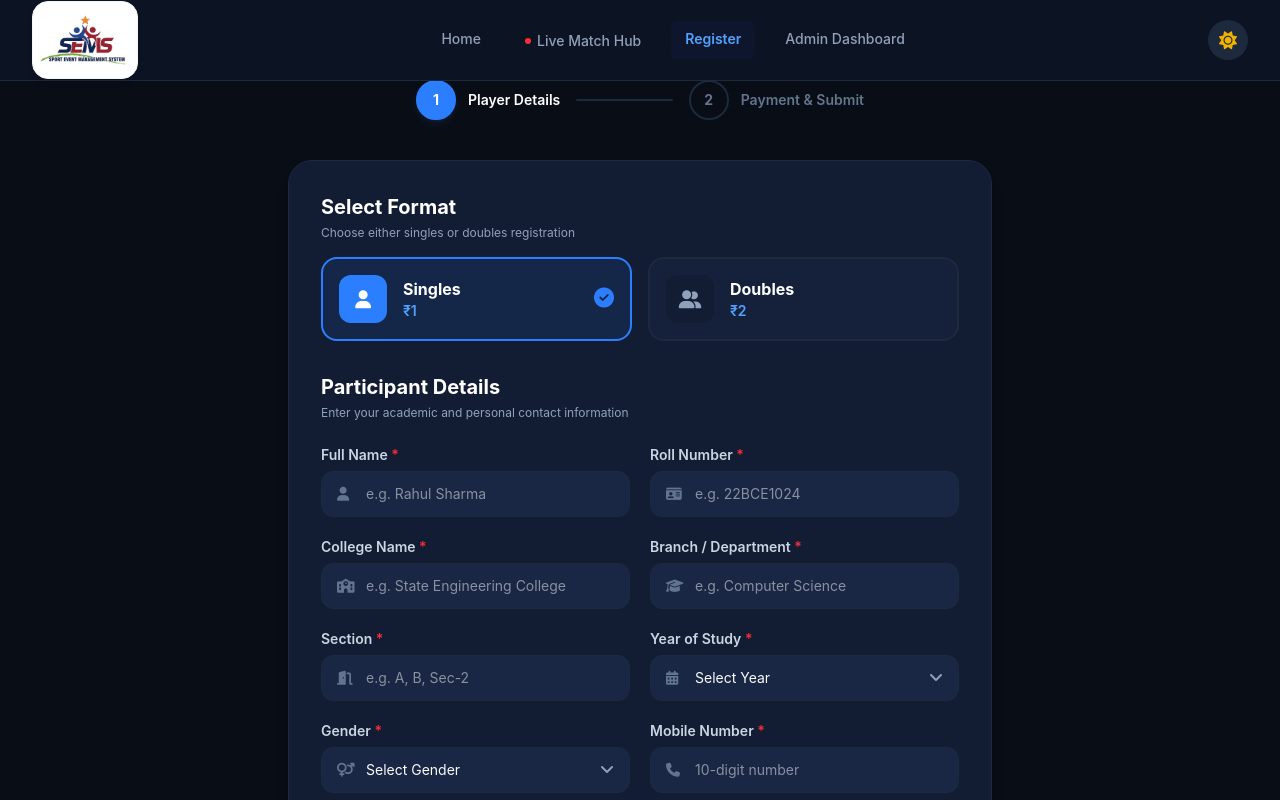
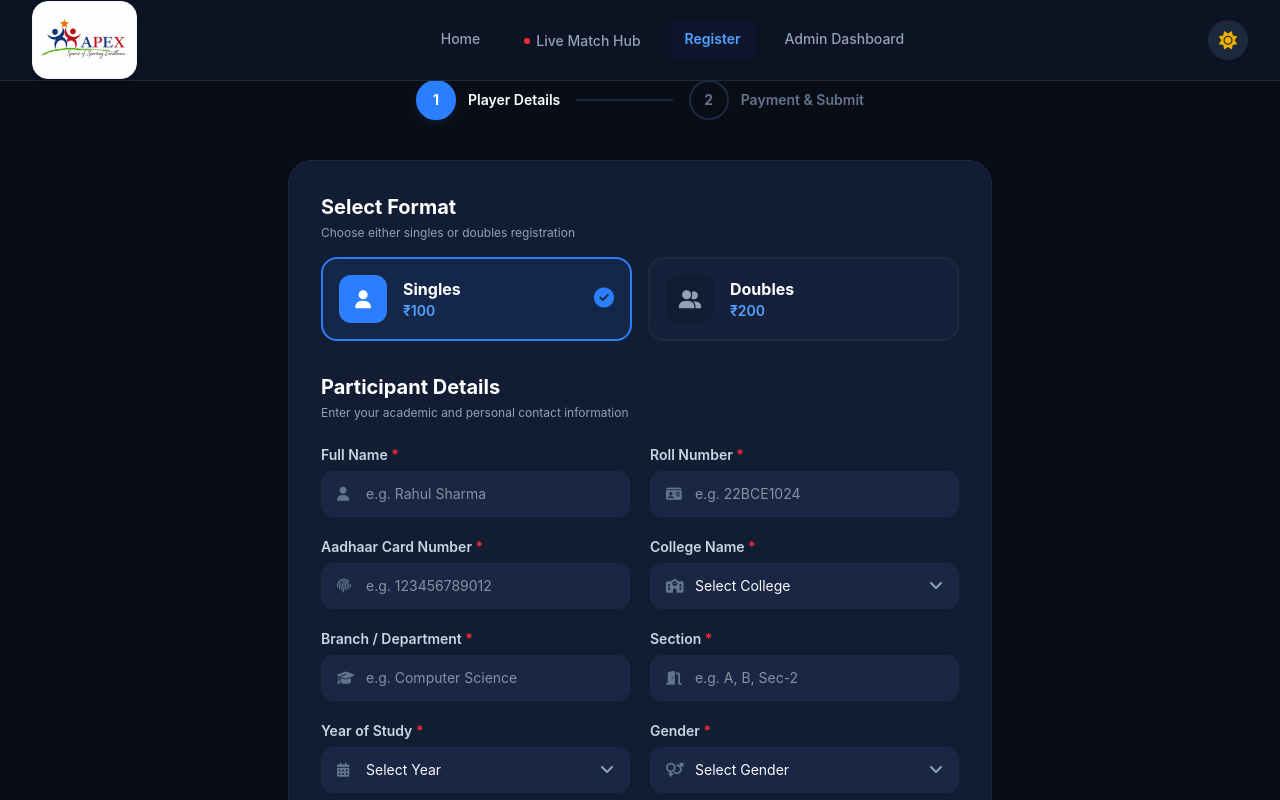
Before and after one commit to aksankit2005/SEMS-TT-REACT, a React (Vite) app: page /register in a window 1280 px wide. Shown: the top 800 px of the page. Built offline with nearby package versions, Linux system fonts and the light colour scheme.

Commit message:
add logo

```diff
--- a/src/pages/Home.jsx
+++ b/src/pages/Home.jsx
@@ -73,15 +73,15 @@ export const Home = () => {
             {/* Combined Stats Grid overlay */}
             <div className="grid grid-cols-3 gap-3 max-w-md pt-2">
               <div className="bg-white/10 backdrop-blur-sm border border-white/10 p-3 rounded-xl hover:border-blue-400/30 transition-all duration-300">
-                <span className="block font-outfit text-lg sm:text-xl font-bold text-blue-400">₹1</span>
+                <span className="block font-outfit text-lg sm:text-xl font-bold text-blue-400">₹100</span>
                 <span className="text-[10px] sm:text-xs font-semibold text-slate-300">Singles Entry</span>
               </div>
               <div className="bg-white/10 backdrop-blur-sm border border-white/10 p-3 rounded-xl hover:border-blue-400/30 transition-all duration-300">
-                <span className="block font-outfit text-lg sm:text-xl font-bold text-blue-400">₹2</span>
+                <span className="block font-outfit text-lg sm:text-xl font-bold text-blue-400">₹200</span>
                 <span className="text-[10px] sm:text-xs font-semibold text-slate-300">Doubles Entry</span>
               </div>
               <div className="bg-white/10 backdrop-blur-sm border border-white/10 p-3 rounded-xl hover:border-blue-400/30 transition-all duration-300">
-                <span className="block font-outfit text-lg sm:text-xl font-bold text-blue-400">18 July</span>
+                <span className="block font-outfit text-lg sm:text-xl font-bold text-blue-400">19 July</span>
                 <span className="text-[10px] sm:text-xs font-semibold text-slate-300">Reg. Deadline</span>
               </div>
             </div>
--- a/src/pages/Register.jsx
+++ b/src/pages/Register.jsx
@@ -1,4 +1,4 @@
-import React, { useState, useEffect } from 'react';
+import React, { useState } from 'react';
 import { useToast } from '../context/ToastContext';
 
 const GOOGLE_SCRIPT_URL = "https://script.google.com/macros/s/AKfycbwQBRLpFgY0Q9QyDjntvbVdRmcxtmuG_lZI86WhtMFT6QhpPhfRequlQ_I4uZm3vEnhaA/exec";
@@ -16,6 +16,7 @@ export const Register = () => {
   const [formData, setFormData] = useState({
     fullName: '',
     rollNumber: '',
+    aadhaarNumber: '',
     collegeName: '',
     branch: '',
     section: '',
@@ -25,6 +26,7 @@ export const Register = () => {
     emailAddress: '',
     partnerName: '',
     partnerRollNumber: '',
+    partnerAadhaar: '',
     partnerCollege: '',
     partnerBranch: '',
     partnerSection: '',
@@ -46,7 +48,14 @@ export const Register = () => {
   // Handle Text inputs
   const handleInputChange = (e) => {
     const { name, value } = e.target;
-    setFormData((prev) => ({ ...prev, [name]: value }));
+
+    // Numeric-only filter for Aadhaar Card Number
+    if (name === "aadhaarNumber" || name === "partnerAadhaar") {
+      const numericValue = value.replace(/\D/g, '').slice(0, 12);
+      setFormData((prev) => ({ ...prev, [name]: numericValue }));
+    } else {
+      setFormData((prev) => ({ ...prev, [name]: value }));
+    }
 
     // Clear validation error on change
     if (errors[name]) {
@@ -59,6 +68,7 @@ export const Register = () => {
     const tempErrors = {};
     const phonePattern = /^[6-9]\d{9}$/;
     const emailPattern = /^[^\s@]+@[^\s@]+\.[^\s@]+$/;
+    const aadhaarPattern = /^\d{12}$/;
 
     if (!formData.fullName.trim()) tempErrors.fullName = "Full Name is required";
     if (!formData.rollNumber.trim()) tempErrors.rollNumber = "Roll Number is required";
@@ -67,6 +77,12 @@ export const Register = () => {
     if (!formData.section.trim()) tempErrors.section = "Section is required";
     if (!formData.year) tempErrors.year = "Year of study is required";
     if (!formData.gender) tempErrors.gender = "Gender is required";
+
+    if (!formData.aadhaarNumber.trim()) {
+      tempErrors.aadhaarNumber = "Aadhaar Card Number is required";
+    } else if (!aadhaarPattern.test(formData.aadhaarNumber.trim())) {
+      tempErrors.aadhaarNumber = "Aadhaar must be exactly 12 numeric digits";
+    }
 
     if (!formData.mobileNumber.trim()) {
       tempErrors.mobileNumber = "Mobile Number is required";
@@ -88,6 +104,12 @@ export const Register = () => {
       if (!formData.partnerBranch.trim()) tempErrors.partnerBranch = "Partner Branch is required";
       if (!formData.partnerSection.trim()) tempErrors.partnerSection = "Partner Section is required";
       if (!formData.partnerYear) tempErrors.partnerYear = "Partner Year is required";
+
+      if (!formData.partnerAadhaar.trim()) {
+        tempErrors.partnerAadhaar = "Partner Aadhaar Card Number is required";
+      } else if (!aadhaarPattern.test(formData.partnerAadhaar.trim())) {
+        tempErrors.partnerAadhaar = "Partner Aadhaar must be exactly 12 numeric digits";
+      }
 
       if (!formData.partnerMobile.trim()) {
         tempErrors.partnerMobile = "Partner Mobile Number is required";
@@ -132,7 +154,7 @@ export const Register = () => {
     }
 
     setLoading(true);
-    const amount = gameCategory === 'doubles' ? 2 : 1;
+    const amount = gameCategory === 'doubles' ? 200 : 100;
 
     try {
       // 1. Request Razorpay Order ID from Google Apps Script Backend
@@ -196,8 +218,8 @@ export const Register = () => {
 
               // Reset state forms
               setFormData({
-                fullName: '', rollNumber: '', collegeName: '', branch: '', section: '', year: '', gender: '', mobileNumber: '', emailAddress: '',
-                partnerName: '', partnerRollNumber: '', partnerCollege: '', partnerBranch: '', partnerSection: '', partnerYear: '', partnerMobile: '', partnerEmail: ''
+                fullName: '', rollNumber: '', aadhaarNumber: '', collegeName: '', branch: '', section: '', year: '', gender: '', mobileNumber: '', emailAddress: '',
+                partnerName: '', partnerRollNumber: '', partnerAadhaar: '', partnerCollege: '', partnerBranch: '', partnerSection: '', partnerYear: '', partnerMobile: '', partnerEmail: ''
               });
               setCurrentStep(1);
             } else {
@@ -305,7 +327,7 @@ export const Register = () => {
                     </div>
                     <div className="flex flex-col text-left">
                       <span className="font-outfit font-bold text-slate-900 dark:text-white">Singles</span>
-                      <span className="text-sm font-semibold text-blue-500 dark:text-blue-400">₹1</span>
+                      <span className="text-sm font-semibold text-blue-500 dark:text-blue-400">₹100</span>
                     </div>
                     {gameCategory === 'singles' && (
                       <div className="ml-auto text-blue-500"><i className="fa-solid fa-circle-check text-xl"></i></div>
@@ -333,7 +355,7 @@ export const Register = () => {
                     </div>
                     <div className="flex flex-col text-left">
                       <span className="font-outfit font-bold text-slate-900 dark:text-white">Doubles</span>
-                      <span className="text-sm font-semibold text-blue-500 dark:text-blue-400">₹2</span>
+                      <span className="text-sm font-semibold text-blue-500 dark:text-blue-400">₹200</span>
                     </div>
                     {gameCategory === 'doubles' && (
                       <div className="ml-auto text-blue-500"><i className="fa-solid fa-circle-check text-xl"></i></div>
@@ -395,23 +417,54 @@ export const Register = () => {
                   {errors.rollNumber && <span className="text-red-500 text-xs font-semibold">{errors.rollNumber}</span>}
                 </div>
 
-                {/* College Name */}
+                {/* Aadhaar Card Number */}
+                <div className="flex flex-col gap-1.5 text-left">
+                  <label className="text-sm font-semibold text-slate-700 dark:text-slate-300">
+                    Aadhaar Card Number <span className="text-red-500">*</span>
+                  </label>
+                  <div className="relative flex items-center">
+                    <i className="fa-solid fa-fingerprint absolute left-4 text-slate-400 dark:text-slate-500 text-sm"></i>
+                    <input
+                      type="text"
+                      name="aadhaarNumber"
+                      value={formData.aadhaarNumber}
+                      onChange={handleInputChange}
+                      placeholder="e.g. 123456789012"
+                      maxLength="12"
+                      className={`w-full bg-slate-50 dark:bg-[#1a2744] border rounded-xl py-3 pl-11 pr-4 text-sm outline-none transition-all ${
+                        errors.aadhaarNumber ? 'border-red-500 bg-red-500/5' : 'border-slate-200 dark:border-slate-800 focus:border-blue-500 focus:bg-white dark:focus:bg-[#121d33]'
+                      }`}
+                    />
+                  </div>
+                  {errors.aadhaarNumber && <span className="text-red-500 text-xs font-semibold">{errors.aadhaarNumber}</span>}
+                </div>
+
+                {/* College Name Dropdown */}
                 <div className="flex flex-col gap-1.5 text-left">
                   <label className="text-sm font-semibold text-slate-700 dark:text-slate-300">
                     College Name <span className="text-red-500">*</span>
                   </label>
-                  <div className="relative flex items-center">
+                  <div className="relative flex items-center after:content-['\f107'] after:font-black after:font-['Font_Awesome_6_Free'] after:absolute after:right-4 after:text-slate-400 after:pointer-events-none">
                     <i className="fa-solid fa-school absolute left-4 text-slate-400 dark:text-slate-500 text-sm"></i>
-                    <input
-                      type="text"
+                    <select
                       name="collegeName"
                       value={formData.collegeName}
                       onChange={handleInputChange}
-                      placeholder="e.g. State Engineering College"
-                      className={`w-full bg-slate-50 dark:bg-[#1a2744] border rounded-xl py-3 pl-11 pr-4 text-sm outline-none transition-all ${
+                      className={`w-full bg-slate-50 dark:bg-[#1a2744] border rounded-xl py-3 pl-11 pr-10 text-sm outline-none transition-all appearance-none cursor-pointer ${
                         errors.collegeName ? 'border-red-500 bg-red-500/5' : 'border-slate-200 dark:border-slate-800 focus:border-blue-500 focus:bg-white dark:focus:bg-[#121d33]'
                       }`}
-                    />
+                    >
+                      <option value="" disabled>Select College</option>
+                      <option value="MPEC">MPEC</option>
+                      <option value="MIPS">MIPS</option>
+                      <option value="MPCPS (KN142)">MPCPS (KN142)</option>
+                      <option value="MPCP">MPCP</option>
+                      <option value="MPCPS Pharmacy">MPCPS Pharmacy</option>
+                      <option value="MPDC">MPDC</option>
+                      <option value="MPCN & PS">MPCN & PS</option>
+                      <option value="MPAMC">MPAMC</option>
+                      <option value="MPCAMS">MPCAMS</option>
+                    </select>
                   </div>
                   {errors.collegeName && <span className="text-red-500 text-xs font-semibold">{errors.collegeName}</span>}
                 </div>
@@ -458,7 +511,7 @@ export const Register = () => {
                   {errors.section && <span className="text-red-500 text-xs font-semibold">{errors.section}</span>}
                 </div>
 
-                {/* Year */}
+                {/* Year Dropdown */}
                 <div className="flex flex-col gap-1.5 text-left">
                   <label className="text-sm font-semibold text-slate-700 dark:text-slate-300">
                     Year of Study <span className="text-red-500">*</span>
@@ -478,6 +531,7 @@ export const Register = () => {
                       <option value="2nd Year">2nd Year</option>
                       <option value="3rd Year">3rd Year</option>
                       <option value="4th Year">4th Year</option>
+                      <option value="5th Year">5th Year</option>
                     </select>
                   </div>
                   {errors.year && <span className="text-red-500 text-xs font-semibold">{errors.year}</span>}
@@ -551,7 +605,7 @@ export const Register = () => {
               </div>
             </div>
 
-            {/* STEP 1.5: Doubles Team Member Details */}
+            {/* STEP 1.5: Doubles Team Partner Details */}
             {gameCategory === 'doubles' && (
               <div className="border-t border-slate-100 dark:border-slate-800/80 pt-6 mt-6 animate-slide-down">
                 <h3 className="font-outfit text-xl font-bold text-slate-900 dark:text-white mb-1">
@@ -604,23 +658,54 @@ export const Register = () => {
                     {errors.partnerRollNumber && <span className="text-red-500 text-xs font-semibold">{errors.partnerRollNumber}</span>}
                   </div>
 
-                  {/* Partner College */}
+                  {/* Partner Aadhaar Card Number */}
+                  <div className="flex flex-col gap-1.5 text-left">
+                    <label className="text-sm font-semibold text-slate-700 dark:text-slate-300">
+                      Partner Aadhaar Card Number <span className="text-red-500">*</span>
+                    </label>
+                    <div className="relative flex items-center">
+                      <i className="fa-solid fa-fingerprint absolute left-4 text-slate-400 dark:text-slate-500 text-sm"></i>
+                      <input
+                        type="text"
+                        name="partnerAadhaar"
+                        value={formData.partnerAadhaar}
+                        onChange={handleInputChange}
+                        placeholder="e.g. 987654321098"
+                        maxLength="12"
+                        className={`w-full bg-slate-50 dark:bg-[#1a2744] border rounded-xl py-3 pl-11 pr-4 text-sm outline-none transition-all ${
+                          errors.partnerAadhaar ? 'border-red-500 bg-red-500/5' : 'border-slate-200 dark:border-slate-800 focus:border-blue-500 focus:bg-white dark:focus:bg-[#121d33]'
+                        }`}
+                      />
+                    </div>
+                    {errors.partnerAadhaar && <span className="text-red-500 text-xs font-semibold">{errors.partnerAadhaar}</span>}
+                  </div>
+
+                  {/* Partner College Name Dropdown */}
                   <div className="flex flex-col gap-1.5 text-left">
                     <label className="text-sm font-semibold text-slate-700 dark:text-slate-300">
                       Partner College Name <span className="text-red-500">*</span>
                     </label>
-                    <div className="relative flex items-center">
+                    <div className="relative flex items-center after:content-['\f107'] after:font-black after:font-['Font_Awesome_6_Free'] after:absolute after:right-4 after:text-slate-400 after:pointer-events-none">
                       <i className="fa-solid fa-school absolute left-4 text-slate-400 dark:text-slate-500 text-sm"></i>
-                      <input
-                        type="text"
+                      <select
                         name="partnerCollege"
                         value={formData.partnerCollege}
                         onChange={handleInputChange}
-                        placeholder="e.g. State Engineering College"
-                        className={`w-full bg-slate-50 dark:bg-[#1a2744] border rounded-xl py-3 pl-11 pr-4 text-sm outline-none transition-all ${
+                        className={`w-full bg-slate-50 dark:bg-[#1a2744] border rounded-xl py-3 pl-11 pr-10 text-sm outline-none transition-all appearance-none cursor-pointer ${
                           errors.partnerCollege ? 'border-red-500 bg-red-500/5' : 'border-slate-200 dark:border-slate-800 focus:border-blue-500 focus:bg-white dark:focus:bg-[#121d33]'
                         }`}
-                      />
+                      >
+                        <option value="" disabled>Select College</option>
+                        <option value="MPEC">MPEC</option>
+                        <option value="MIPS">MIPS</option>
+                        <option value="MPCPS (KN142)">MPCPS (KN142)</option>
+                        <option value="MPCP">MPCP</option>
+                        <option value="MPCPS Pharmacy">MPCPS Pharmacy</option>
+                        <option value="MPDC">MPDC</option>
+                        <option value="MPCN & PS">MPCN & PS</option>
+                        <option value="MPAMC">MPAMC</option>
+                        <option value="MPCAMS">MPCAMS</option>
+                      </select>
                     </div>
                     {errors.partnerCollege && <span className="text-red-500 text-xs font-semibold">{errors.partnerCollege}</span>}
                   </div>
@@ -667,7 +752,7 @@ export const Register = () => {
                     {errors.partnerSection && <span className="text-red-500 text-xs font-semibold">{errors.partnerSection}</span>}
                   </div>
 
-                  {/* Partner Year */}
+                  {/* Partner Year Dropdown */}
                   <div className="flex flex-col gap-1.5 text-left">
                     <label className="text-sm font-semibold text-slate-700 dark:text-slate-300">
                       Partner Year <span className="text-red-500">*</span>
@@ -687,6 +772,7 @@ export const Register = () => {
                         <option value="2nd Year">2nd Year</option>
                         <option value="3rd Year">3rd Year</option>
                         <option value="4th Year">4th Year</option>
+                        <option value="5th Year">5th Year</option>
                       </select>
                     </div>
                     {errors.partnerYear && <span className="text-red-500 text-xs font-semibold">{errors.partnerYear}</span>}
@@ -766,7 +852,7 @@ export const Register = () => {
                 <div className="flex justify-between items-center border-b border-dashed border-slate-200 dark:border-slate-800 pb-4 mb-6">
                   <span className="font-outfit font-bold text-slate-950 dark:text-slate-100 text-lg">Entry Fee Amount</span>
                   <span className="font-outfit text-3xl font-extrabold text-green-500 dark:text-green-400">
-                    ₹{gameCategory === 'doubles' ? '2' : '1'}
+                    ₹{gameCategory === 'doubles' ? '200' : '100'}
                   </span>
                 </div>
 
```
Also changed, not shown: src/pages/Admin.jsx (+29 -6 lines), public/logo.png.
